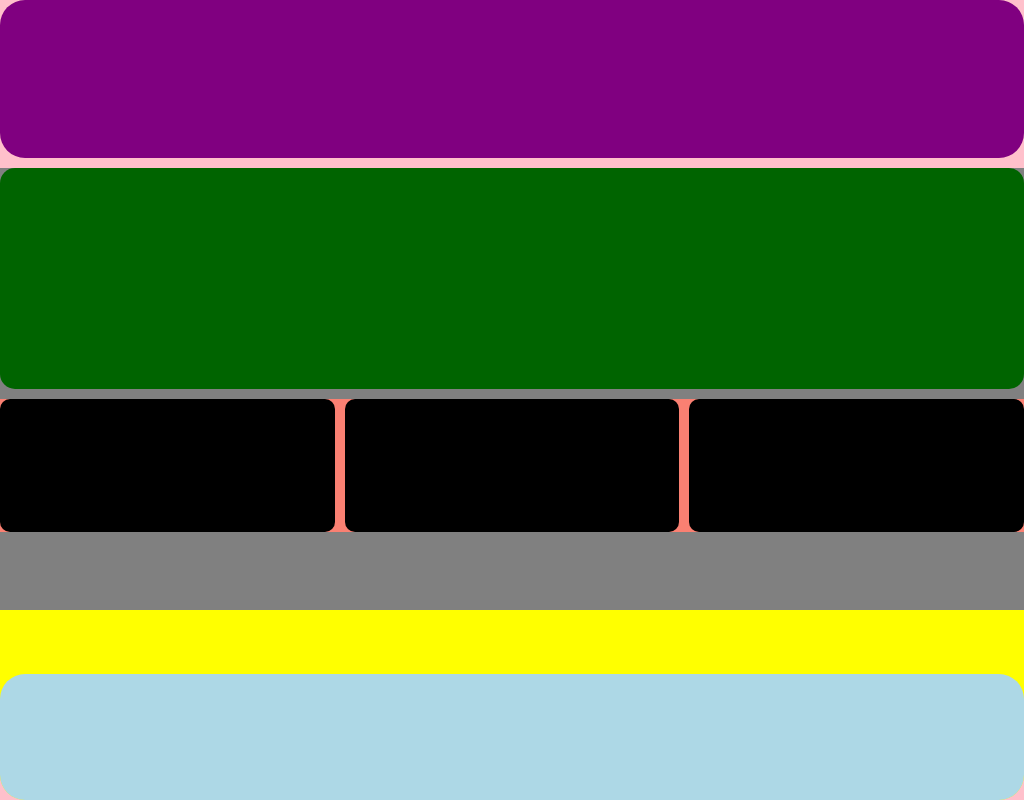
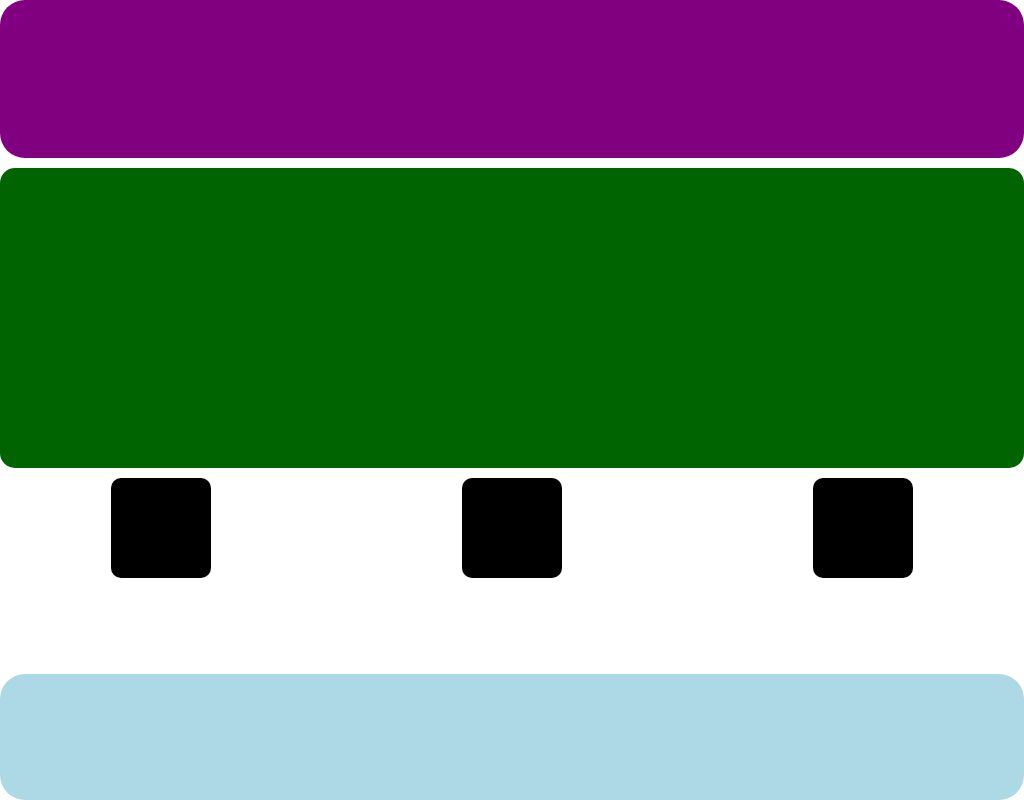
Before and after one commit to SofiyaYehorova/hw2, a plain HTML site: page homework4-html/card2/index.html in a window 1024 px wide. Drawn offline with Linux system fonts and the light colour scheme.

Commit message:
hw4/new version

```diff
--- a/homework4-html/card2/main.css
+++ b/homework4-html/card2/main.css
@@ -1,7 +1,7 @@
 .wrap {
     width: 100vw;
     height: 100vh;
-    background: pink;
+    /*background: pink;*/
     display: flex;
     flex-direction: column;
     gap: 10px;
@@ -17,8 +17,8 @@
 
 .container {
     width: 100%;
-    height: 70%;
-    background: yellow;
+    height: 700px;
+    /*background: yellow;*/
     border-radius: 25px;
     display: flex;
     justify-content: space-between;
@@ -28,8 +28,8 @@
 }
 .big_box {
     width: 65%;
-    height: 75%;
-    background: grey;
+    height: 500px;
+    /*background: grey;*/
     display: flex;
 
     flex-direction:column;
@@ -38,7 +38,7 @@
 }
 .b {
     width: 100%;
-    height: 50%;
+    height: 300px;
     background: darkgreen;
     border-radius: 15px;
     display: flex;
@@ -48,22 +48,22 @@
 
 .small_box {
     width: 100%;
-    height: 50%;
-    background: salmon;
+    height: 200px;
+    /*background: salmon;*/
     display: flex;
-    gap: 10px;
-    /*justify-content: space-between;*/
-    /*align-content: center;*/
+    column-gap: 30px;
+    justify-content: space-around;
+    align-content: center;
 }
 
 .box{
-    width: 100%;
-    height: 100%;
+    width: 150px;
+    height: 150px;
     background: black;
     border-radius: 10px;
-    /*display: flex;*/
-    /*justify-content: space-between;*/
-
+    display: flex;
+    justify-content: space-around;
+align-items: center;
 }
 
 .f {
@@ -93,13 +93,13 @@
         height: 30%;
 
     }
-    /*.box {*/
-    /*    width: 20%;*/
-    /*    height: 20%;*/
-    /*    display: flex;*/
-    /*    justify-content: space-around;*/
-
-    /*}*/
+    .box {
+        width: 100px;
+        height: 100px;
+        display: flex;
+        justify-content: space-around;
+align-items: center;
+    }
 
     .f {
         width: 100%;
```
